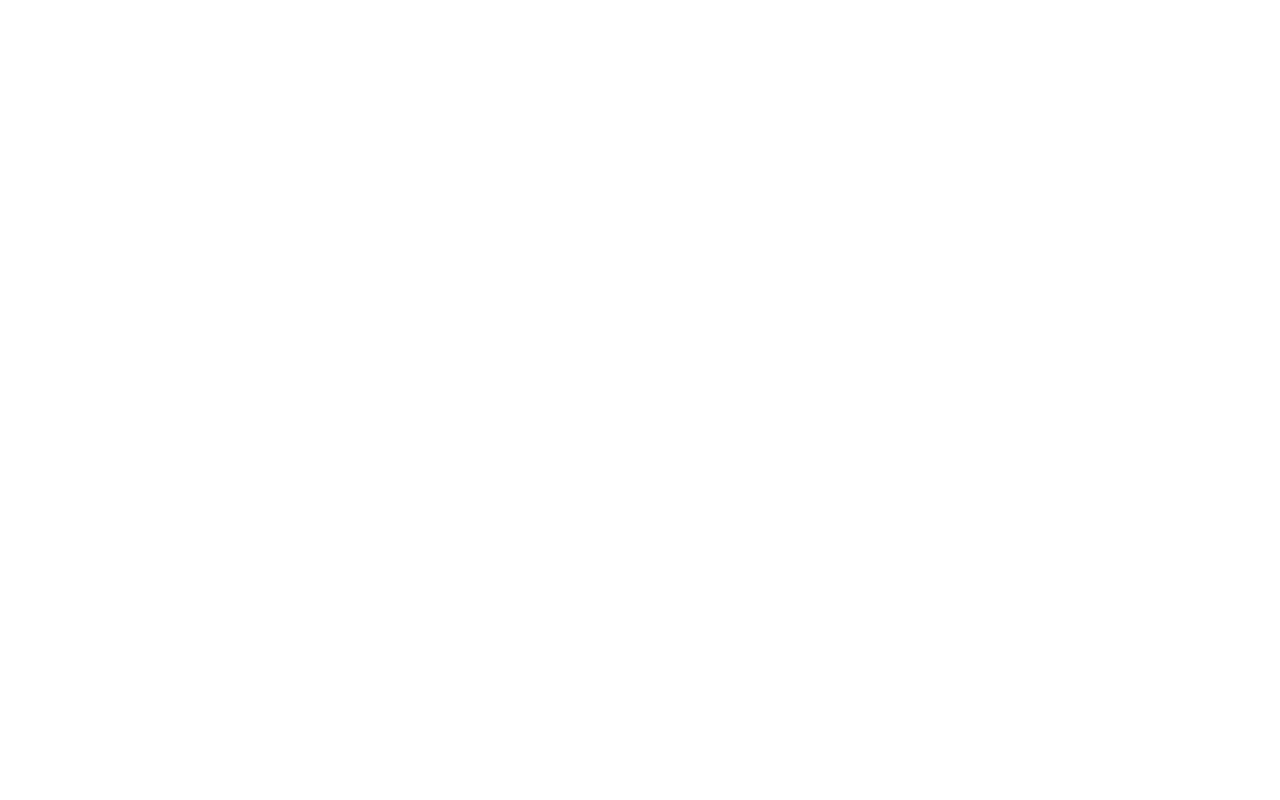
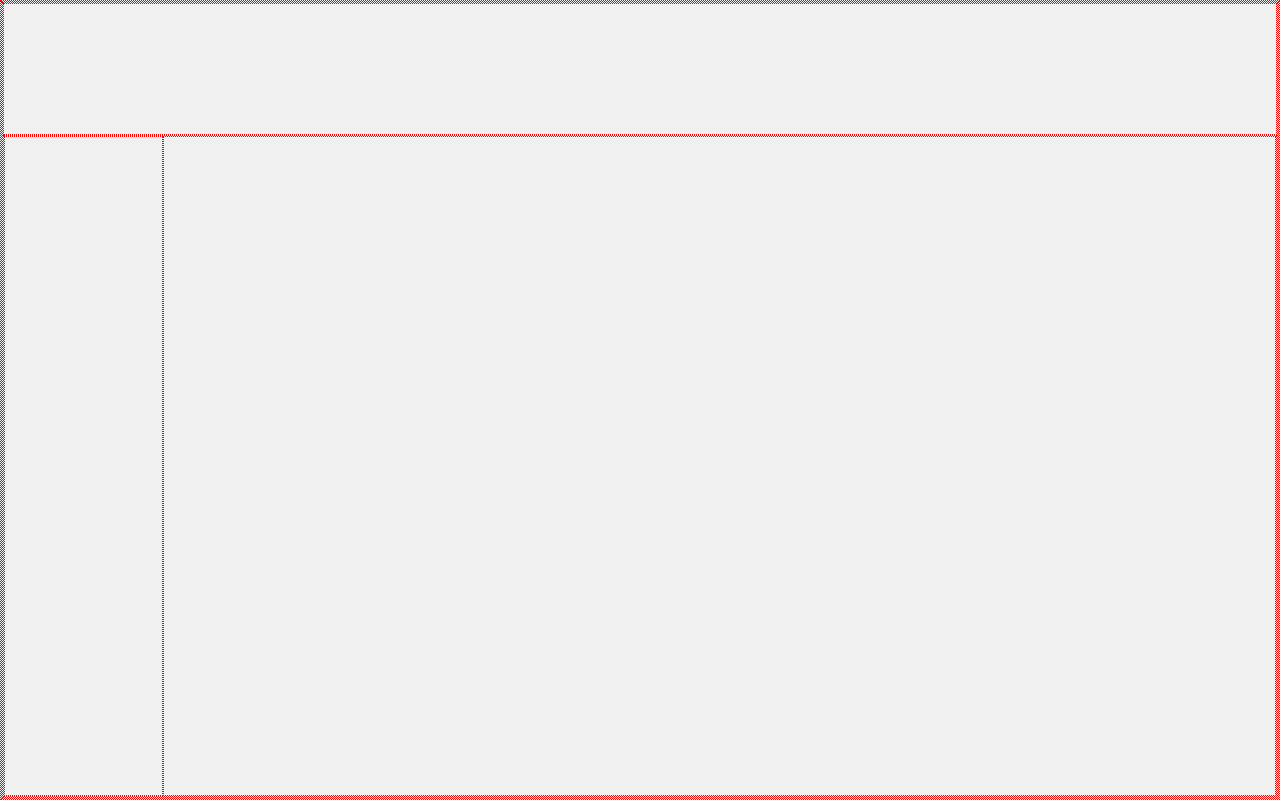
Before and after one commit to endy128/to-do-list, a website built with webpack: page dist/index.html in a window 1280 px wide. Built offline with nearby package versions, Linux system fonts and the light colour scheme.

Commit message:
Added some basic CSS and began some DOM manipulation functions

```diff
--- /dev/null
+++ b/src/dom.js
@@ -0,0 +1,23 @@
+const pageSetup = () => {
+    const content = document.querySelector('#content');
+    content.appendChild(divCreate('header'));
+
+    const container = divCreate('container');
+
+    container.appendChild(divCreate('sidebar'));
+    container.appendChild(divCreate('main'));
+
+    content.appendChild(container);
+
+};
+
+const divCreate = (name) => {
+    const div = document.createElement('div');
+    div.classList.add(name);
+
+    return div;
+};
+
+
+
+export { pageSetup };
--- a/src/index.js
+++ b/src/index.js
@@ -1 +1,5 @@
+import { pageSetup } from "./dom";
+
 console.log("WINNER!!");
+
+pageSetup();
```
Also changed, not shown: README.md, dist/index.html, dist/main.js, dist/style.css (added), src/local.js (added).
